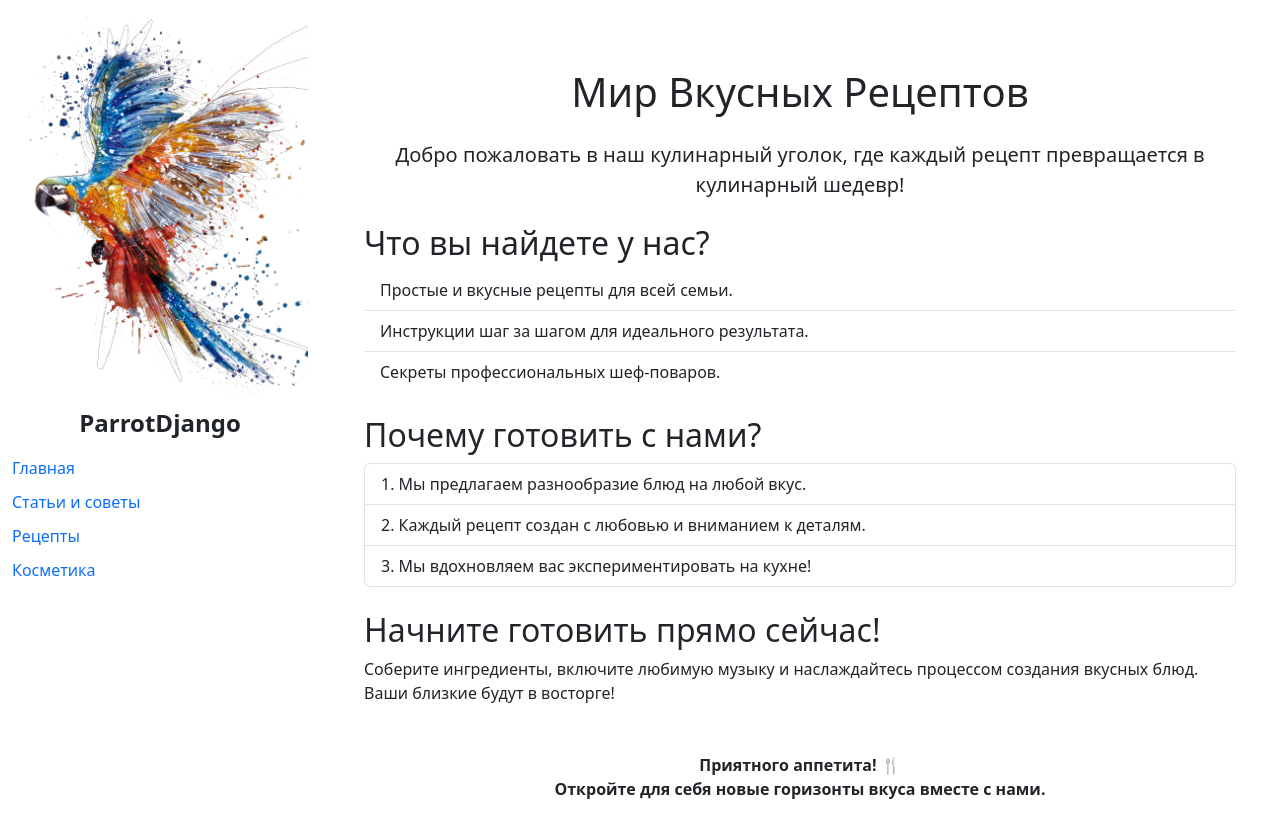
After one commit to Sapegin-RB/WebDG-Project-DG02, a Django app: template Recepti/main/templates/main/data.html in a window 1280 px wide. The commit adds this page. Run offline with Django 5.2, Linux system fonts and the light colour scheme; the template is opened without the code that fills it, so the values that code supplies are empty.

Commit message:
four pages of the website

```diff
--- /dev/null
+++ b/Recepti/main/templates/main/data.html
@@ -0,0 +1,42 @@
+{% extends 'main/layoute.html' %}
+
+{% block title %}
+    <title>Мир Вкусных Рецептов</title>
+{% endblock %}
+
+{% block content %}
+    {% include 'main/nav.html' %}
+    <div class="container mt-5">
+        <div class="text-center">
+            <h1 class="mb-4">Мир Вкусных Рецептов</h1>
+            <p class="lead">Добро пожаловать в наш кулинарный уголок, где каждый рецепт превращается в кулинарный шедевр!</p>
+        </div>
+
+        <div class="mt-4">
+            <h2>Что вы найдете у нас?</h2>
+            <ul class="list-group list-group-flush">
+                <li class="list-group-item">Простые и вкусные рецепты для всей семьи.</li>
+                <li class="list-group-item">Инструкции шаг за шагом для идеального результата.</li>
+                <li class="list-group-item">Секреты профессиональных шеф-поваров.</li>
+            </ul>
+        </div>
+
+        <div class="mt-4">
+            <h2>Почему готовить с нами?</h2>
+            <ol class="list-group list-group-numbered">
+                <li class="list-group-item">Мы предлагаем разнообразие блюд на любой вкус.</li>
+                <li class="list-group-item">Каждый рецепт создан с любовью и вниманием к деталям.</li>
+                <li class="list-group-item">Мы вдохновляем вас экспериментировать на кухне!</li>
+            </ol>
+        </div>
+
+        <div class="mt-4">
+            <h2>Начните готовить прямо сейчас!</h2>
+            <p>Соберите ингредиенты, включите любимую музыку и наслаждайтесь процессом создания вкусных блюд. Ваши близкие будут в восторге!</p>
+        </div>
+
+        <div class="text-center mt-5">
+            <p class="fw-bold">Приятного аппетита! 🍴<br>Откройте для себя новые горизонты вкуса вместе с нами.</p>
+        </div>
+    </div>
+{% endblock %}
--- a/Recepti/main/templates/main/layoute.html
+++ b/Recepti/main/templates/main/layoute.html
@@ -24,8 +24,10 @@
                     <img src="{% static 'main/img/1.png' %}" alt="летящий попугай" class="img-fluid">
                     <span>ParrotDjango</span>
                     <ul>
-                        <li><a href="">Главная</a></li>
-                        <li><a href="">Второстепенная</a></li>
+                        <li><a href="{% url 'home' %}">Главная</a></li>
+                        <li><a href="{% url 'page2' %}">Статьи и советы</a></li>
+                        <li><a href="{% url 'page3' %}">Рецепты</a></li>
+                        <li><a href="{% url 'page4' %}">Косметика</a></li>
                     </ul>
                 </aside>
             </div>
--- a/Recepti/main/templates/main/nav.html
+++ b/Recepti/main/templates/main/nav.html
@@ -0,0 +1,10 @@
+<!DOCTYPE html>
+<html lang="en">
+<head>
+    <meta charset="UTF-8">
+    <title>Title</title>
+</head>
+<body>
+
+</body>
+</html>
--- a/Recepti/main/urls.py
+++ b/Recepti/main/urls.py
@@ -1,8 +1,8 @@
 from django.urls import path
 from . import views
 urlpatterns = [
-    path('', views.index),
-    path('new', views.new),
-    path('data', views.data),
-    path('test', views.test)
+    path('', views.index, name='home'),
+    path('new', views.new, name='page2'),
+    path('data', views.data, name='page3'),
+    path('test', views.test, name='page4')
 ]
--- a/Recepti/main/views.py
+++ b/Recepti/main/views.py
@@ -8,7 +8,7 @@ def new(request):
     return render(request, 'main/new.html')
 
 def data(request):
-    return HttpResponse("<h1>Это страница моего проекта на Django c файлами<h1>")
+    return render(request, 'main/data.html')
 
 def test(request):
-    return HttpResponse("<h1>Это страница моего проекта на Django c тестами<h1>")
+    return render(request, 'main/test.html')
```
Also changed, not shown: Recepti/main/templates/main/new.html (+34 -2 lines), Recepti/main/templates/main/test.html (added, +42 -0 lines).
